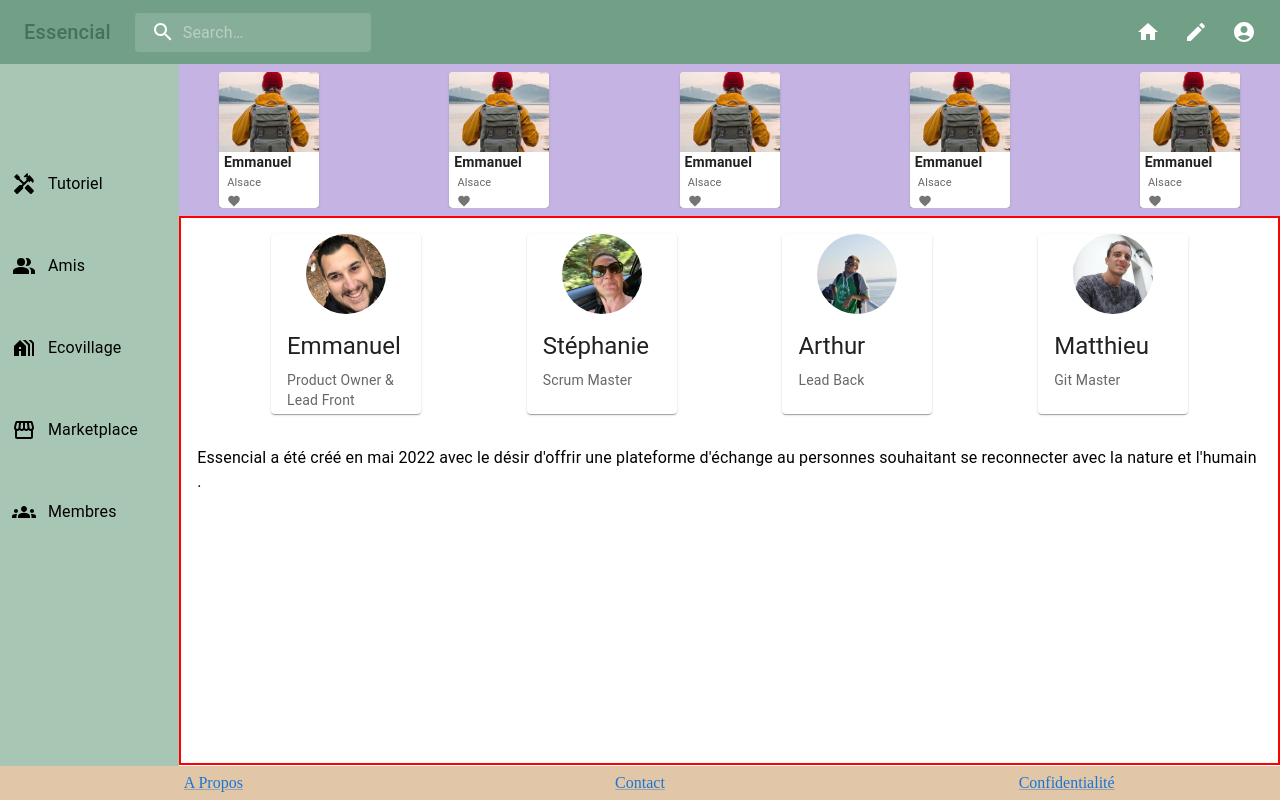
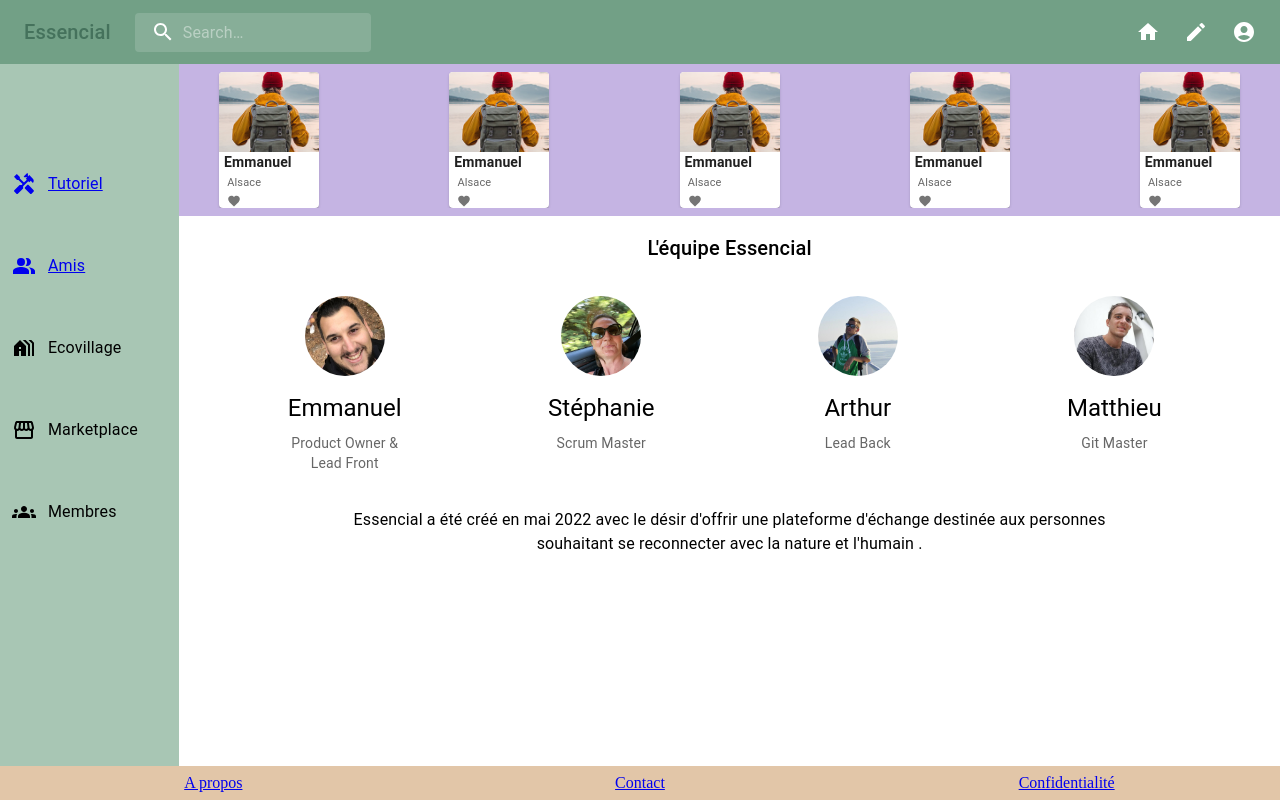
Before and after one commit to GOD-WITH-US/essencial-v2, a React (Create React App) app: page /a-propos in a window 1280 px wide. Built offline with nearby package versions, Linux system fonts and the light colour scheme.

Commit message:
footer ok

```diff
--- a/src/App.jsx
+++ b/src/App.jsx
@@ -1,4 +1,5 @@
 //Import
+import { Grid } from "@mui/material";
 
 //pages
 
@@ -12,8 +13,7 @@ import "./app.scss";
 
 function App() {
   return (
-    <div className="App">
-
+    <Grid className="App">
       <header className="App-header">
         <Header />
       </header>
@@ -23,10 +23,9 @@ function App() {
       </main>
 
       <footer className="App-footer">
-        <Footer  />
+        <Footer />
       </footer>
-
-    </div>
+    </Grid>
   );
 }
 
--- a/src/components/Footer/footer.jsx
+++ b/src/components/Footer/footer.jsx
@@ -1,25 +1,32 @@
-import {  Grid, Box, Link } from "@mui/material";
+import { Grid } from "@mui/material";
+import { NavLink } from "react-router-dom";
 
 const Footer = () => {
   return (
+    <Grid
+      position="fixed"
+      bottom={0}
+      container
+      style={{ background: "#e2c6a8" }}
+    >
+      <Grid item textAlign="center" p={1} xs={12} sm={4} md={4}>
+        <NavLink to="/a-propos">
+          <span>A propos</span>
+        </NavLink>
+      </Grid>
 
-        <Grid
-        position="fixed"
-        bottom={0}
+      <Grid item textAlign="center" p={1} xs={12} sm={4} md={4}>
+        <NavLink to="/contact">
+          <span>Contact</span>
+        </NavLink>
+      </Grid>
 
-        container
-         style={{ background: "#e2c6a8" }}>
-          <Grid item textAlign="center"p={1}   xs={12} sm={4} md={4}>
-            <Link href="/">A Propos</Link>
-          </Grid>
-          <Grid item textAlign="center" p={1}  xs={12} sm={4} md={4}>
-            <Link href="/">Contact</Link>
-          </Grid>
-          <Grid item textAlign="center" p={1}  xs={12} sm={4} md={4}>
-            <Link href="/">Confidentialité</Link>
-          </Grid>
-        </Grid>
-
+      <Grid item textAlign="center" p={1} xs={12} sm={4} md={4}>
+        <NavLink to="/confidentialité">
+          <span>Confidentialité</span>
+        </NavLink>
+      </Grid>
+    </Grid>
   );
 };
 
--- a/src/components/Main/Contents/caroussel.jsx
+++ b/src/components/Main/Contents/caroussel.jsx
@@ -18,7 +18,8 @@ const Caroussel = () => {
       item
       width="100%"
       height="auto"
-      pt={1}
+      py={1}
+
       style={{ background: "#C5B4E3" }}
     >
       <Swiper
--- a/src/components/Main/Contents/section.jsx
+++ b/src/components/Main/Contents/section.jsx
@@ -1,14 +1,17 @@
-import { Grid, Box, Link } from "@mui/material";
-import About from "../../../pages/about.jsx";
+import { Grid } from "@mui/material";
+import AllRoute from "../../Routes/allroute";
+//Import
+
+//pages
+
 const Section = () => {
   return (
-      <Grid item
-       height='77.5%'
-        width='100%'
-        >
-     <About/>
-      {/*  Card */}
-      </Grid>
+    <Grid item
+    mb={16}
+     height="78%"
+     width="100%">
+     <AllRoute/>
+    </Grid>
   );
 };
 
--- a/src/components/Main/Contents/sidebar.jsx
+++ b/src/components/Main/Contents/sidebar.jsx
@@ -1,8 +1,6 @@
-import React from "react";
+import { NavLink } from "react-router-dom";
 import {
   Grid,
-  Box,
-  Link,
   IconButton,
   ListItemText,
   ListItemButton,
@@ -13,7 +11,7 @@ import HandymanIcon from "@mui/icons-material/Handyman";
 import PeopleAltIcon from "@mui/icons-material/PeopleAlt";
 import HolidayVillageIcon from "@mui/icons-material/HolidayVillage";
 import StorefrontIcon from "@mui/icons-material/Storefront";
-import GroupsIcon from '@mui/icons-material/Groups';
+import GroupsIcon from "@mui/icons-material/Groups";
 const Sidebar = () => {
   return (
     <Grid
@@ -25,27 +23,42 @@ const Sidebar = () => {
       style={{ background: "#a8c6b4" }}
     >
       <List>
+        <NavLink  to="/tutoriel" >
           <ListItem disablePadding>
-          <ListItemButton disableGutters component="a" href="/">
+            <ListItemButton disableGutters component="a" to="/tutoriel">
               <IconButton size="large" color="inherit" pl={0}>
                 <HandymanIcon />
               </IconButton>
               <ListItemText
-             sx={{ display: { xs: 'none',md:'block', lg: 'block', xl: 'block' }}}
-            primary="Tutoriel" />
+                sx={{
+                  display: {
+                    xs: "none",
+                    md: "block",
+                    lg: "block",
+                    xl: "block",
+                  },
+                }}
+                primary="Tutoriel"
+              />
             </ListItemButton>
           </ListItem>
+        </NavLink>
         <br />
+        <NavLink to="/amis">
         <ListItem disablePadding>
           <ListItemButton disableGutters component="a" href="/">
             <IconButton size="large" color="inherit">
               <PeopleAltIcon />
             </IconButton>
             <ListItemText
-             sx={{ display: { xs: 'none',md:'block', lg: 'block', xl: 'block' }}}
-            primary="Amis" />
+              sx={{
+                display: { xs: "none", md: "block", lg: "block", xl: "block" },
+              }}
+              primary="Amis"
+            />
           </ListItemButton>
         </ListItem>
+        </NavLink>
         <br />
         <ListItem disablePadding>
           <ListItemButton disableGutters component="a" href="/">
@@ -53,8 +66,11 @@ const Sidebar = () => {
               <HolidayVillageIcon />
             </IconButton>
             <ListItemText
-             sx={{ display: { xs: 'none',md:'block', lg: 'block', xl: 'block' }}}
-             primary="Ecovillage" />
+              sx={{
+                display: { xs: "none", md: "block", lg: "block", xl: "block" },
+              }}
+              primary="Ecovillage"
+            />
           </ListItemButton>
         </ListItem>
         <br />
@@ -64,23 +80,28 @@ const Sidebar = () => {
               <StorefrontIcon />
             </IconButton>
             <ListItemText
-            sx={{ display: { xs: 'none',md:'block', lg: 'block', xl: 'block' }}}
-             primary="Marketplace" />
+              sx={{
+                display: { xs: "none", md: "block", lg: "block", xl: "block" },
+              }}
+              primary="Marketplace"
+            />
           </ListItemButton>
         </ListItem>
-      <br/>
+        <br />
         <ListItem disablePadding>
           <ListItemButton disableGutters component="a" href="/">
             <IconButton size="large" color="inherit">
               <GroupsIcon />
             </IconButton>
             <ListItemText
-            sx={{ display: { xs: 'none',md:'block', lg: 'block', xl: 'block' }}}
-             primary="Membres" />
+              sx={{
+                display: { xs: "none", md: "block", lg: "block", xl: "block" },
+              }}
+              primary="Membres"
+            />
           </ListItemButton>
         </ListItem>
       </List>
-
     </Grid>
   );
 };
--- /dev/null
+++ b/src/components/Routes/allroute.jsx
@@ -0,0 +1,17 @@
+import About from "../../pages/about";
+import Privacy from "../../pages/privacy";
+import Contact from "../../pages/contact";
+import { Route, Routes } from "react-router-dom";
+const AllRoute = () => {
+    return (
+        <Routes>
+        <Route path="/a-propos" element={About()} />
+        <Route path="/confidentialité" element={Privacy()} />
+        <Route path="/contact" element={Contact()} />
+        {/* <Route path="" element={} />
+         */}
+      </Routes>
+    );
+};
+
+export default AllRoute;
--- a/src/pages/about.jsx
+++ b/src/pages/about.jsx
@@ -1,13 +1,13 @@
-/* import about from "../media/about.png" */
+//Import mui
 import {
   Avatar,
   Stack,
   Grid,
-  Card,
   CardContent,
   Typography,
-  CardMedia,
 } from "@mui/material";
+
+// data, styles et utilitaires
 import manu from "../media/manu.jpeg";
 import steph from "../media/stephanie.jpeg";
 import arthur from "../media/arthur.jpeg";
@@ -15,88 +15,127 @@ import matt from "../media/matt.jpeg";
 
 const About = () => {
   return (
-    <Grid item sx={{ height: "100%", border: "2px solid red",pb:25 }}>
+    <Grid item sx={{ height: "100%" }}>
+         <Grid>
+        <Typography variant="h6" textAlign="center" ml={10} m={2}>
+  L'équipe Essencial
+        </Typography>
+      </Grid>
       <Stack
         justifyContent="space-evenly"
         alignItems="center"
         direction="row"
-        sx={{ flexWrap: 'wrap'}}
+        sx={{ flexWrap: "wrap" }}
       >
-        <Card sx={{ m:2, width:150, height:180 }}>
+        <Grid sx={{ m: 2, width: 150, height: 180 }}>
           <Avatar
             sx={{ margin: "auto", width: 80, height: 80 }}
             alt="Emmanuel"
             src={manu}
           />
           <CardContent>
-            <Typography gutterBottom variant="h5" component="div">
+            <Typography
+              textAlign="center"
+              gutterBottom
+              variant="h5"
+              component="div"
+            >
               Emmanuel
             </Typography>
-            <Typography variant="body2" color="text.secondary">
-              Product Owner &<br />Lead Front
+            <Typography
+              textAlign="center"
+              variant="body2"
+              color="text.secondary"
+            >
+              Product Owner &<br />
+              Lead Front
             </Typography>
           </CardContent>
-        </Card>
+        </Grid>
 
-        <Card sx={{m:2,  width:150, height:180 }}>
+        <Grid sx={{ m: 2, width: 150, height: 180 }}>
           <Avatar
             sx={{ margin: "auto", width: 80, height: 80 }}
             alt="Stéphanie"
             src={steph}
           />
           <CardContent>
-            <Typography gutterBottom variant="h5" component="div">
+            <Typography
+              textAlign="center"
+              gutterBottom
+              variant="h5"
+              component="div"
+            >
               Stéphanie
             </Typography>
-            <Typography variant="body2" color="text.secondary">
+            <Typography
+              textAlign="center"
+              variant="body2"
+              color="text.secondary"
+            >
               Scrum Master
             </Typography>
           </CardContent>
-        </Card>
+        </Grid>
 
-
-        <Card sx={{m:2,  width:150, height:180 }}>
+        <Grid sx={{ m: 2, width: 150, height: 180 }}>
           <Avatar
             sx={{ margin: "auto", width: 80, height: 80 }}
             alt="Arthur"
             src={arthur}
           />
           <CardContent>
-            <Typography gutterBottom variant="h5" component="div">
+            <Typography
+              textAlign="center"
+              gutterBottom
+              variant="h5"
+              component="div"
+            >
               Arthur
             </Typography>
-            <Typography variant="body2" color="text.secondary">
+            <Typography
+              textAlign="center"
+              variant="body2"
+              color="text.secondary"
+            >
               Lead Back
             </Typography>
           </CardContent>
-        </Card>
+        </Grid>
 
-        <Card sx={{m:2, width:150, height:180 }}>
+        <Grid sx={{ m: 2, width: 150, height: 180 }}>
           <Avatar
             sx={{ margin: "auto", width: 80, height: 80 }}
             alt="Matthieu"
             src={matt}
           />
           <CardContent>
-            <Typography gutterBottom variant="h5" component="div">
+            <Typography
+              textAlign="center"
+              gutterBottom
+              variant="h5"
+              component="div"
+            >
               Matthieu
             </Typography>
-            <Typography variant="body2" color="text.secondary">
+            <Typography
+              textAlign="center"
+              variant="body2"
+              color="text.secondary"
+            >
               Git Master
             </Typography>
           </CardContent>
-        </Card>
-
-
+        </Grid>
       </Stack>
       <Grid>
-        <Typography ml={10}  m={2}>
+        <Typography textAlign="center" ml={10} m={2}>
           Essencial a été créé en mai 2022 avec le désir d'offrir une plateforme
-          d'échange au personnes souhaitant se reconnecter avec la nature et
-          l'humain .
+          d'échange destinée aux personnes <br /> souhaitant se reconnecter avec
+          la nature et l'humain .
         </Typography>
       </Grid>
-      </Grid>
+    </Grid>
   );
 };
 
--- /dev/null
+++ b/src/pages/contact.jsx
@@ -0,0 +1,45 @@
+//Import mui
+import {
+  TextField,
+  Stack,
+  Grid,
+  Card,
+  CardContent,
+  Typography,
+  CardMedia,
+} from "@mui/material";
+import { maxWidth } from "@mui/system";
+import brancheok from "../media/brancheok.jpg";
+
+const Contact = () => {
+  return (
+    <Grid mt={1} textAlign="center">
+      <img height={150} src={brancheok} alt="" />
+      <Typography variant="h6">
+Contactez nous pour en savoir plus sur Essencial
+      </Typography>
+
+      <Grid mb={2}>
+        <TextField id="contact-name" label="Nom" type="text"  size="small"/>
+      </Grid>
+      <Grid mb={2}>
+        <TextField id="contact-vorname" label="Prénom" type="text"  size="small"/>
+      </Grid>
+      <Grid mb={2}>
+        <TextField  id="contact-name" label="Email" type="email"  size="small"/>
+      </Grid>
+      <Grid>
+        <TextField
+          sx={{ width: 208 }}
+          id="contact-message"
+          label="Message"
+          multiline
+          rows={5}
+          size="small"
+        />
+      </Grid>
+    </Grid>
+  );
+};
+
+export default Contact;
--- /dev/null
+++ b/src/pages/privacy.jsx
@@ -0,0 +1,34 @@
+import {
+  Avatar,
+  Stack,
+  Grid,
+  Card,
+  CardContent,
+  Typography,
+  CardMedia,
+} from "@mui/material";
+import brancheok from "../media/brancheok.jpg";
+const Privacy = () => {
+  return (
+    <Grid item sx={{ height: "100%",px:5 ,pt:1}}>
+        <img height={150} src={brancheok} alt="" />
+        <Typography>
+        <p>
+                    Nous informons les visiteurs du site Web de notre politiques en matière de collecte,
+                    d'utilisation et de divulgation des informations personnelles si quelqu'un décide d'utiliser notre service,
+                     de reseau Essencial. <br/><br/>
+                    Si vous choisissez d'utiliser notre service, vous acceptez la collecte et l'utilisation d'informations en relation
+                    avec cette politique. Les informations personnelles que nous recueillons sont utilisées pour fournir et améliorer
+                    le service.<br/><br/> Nous n'utiliserons ni ne partagerons vos informations avec quiconque, sauf dans les cas décrits dans la
+                     présente politique de confidentialité.<br/><br/>
+                    Les termes utilisés dans la présente politique de confidentialité ont la même signification que dans nos conditions générales,
+                     qui sont accessibles à l'adresse <strong><a href="#">https://www.essencial.com</a></strong>.
+                </p>
+        </Typography>
+
+
+    </Grid>
+  );
+};
+
+export default Privacy;
--- a/src/styles/vars.scss
+++ b/src/styles/vars.scss
@@ -9,8 +9,8 @@ $color-2: #4d705d;
 $color-3: #577c52;
 $color-4: #94b182;
 $color-5: #a8c6b4;
-$white:  #F8F8FF;
-$black: 	#000010;
+$white: #F8F8FF;
+$black: #000010;
 
 //global
 $borderRadius: 25px;
```
Lines whose indentation alone changed are shown as unchanged.
